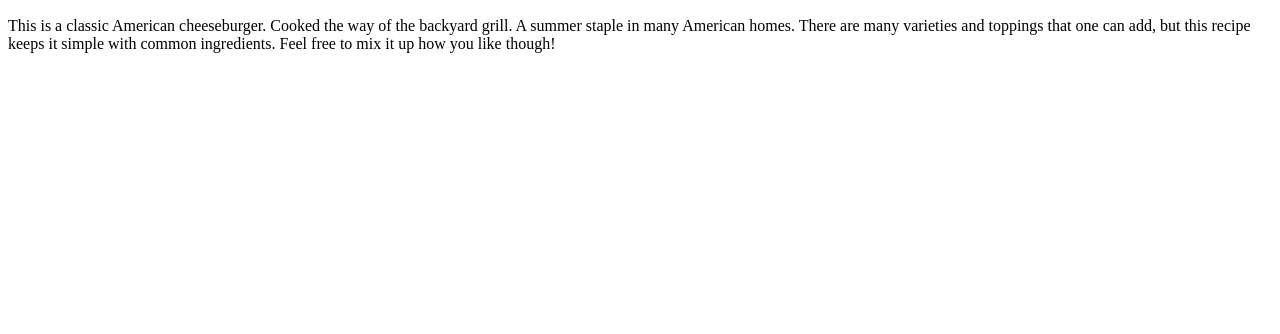
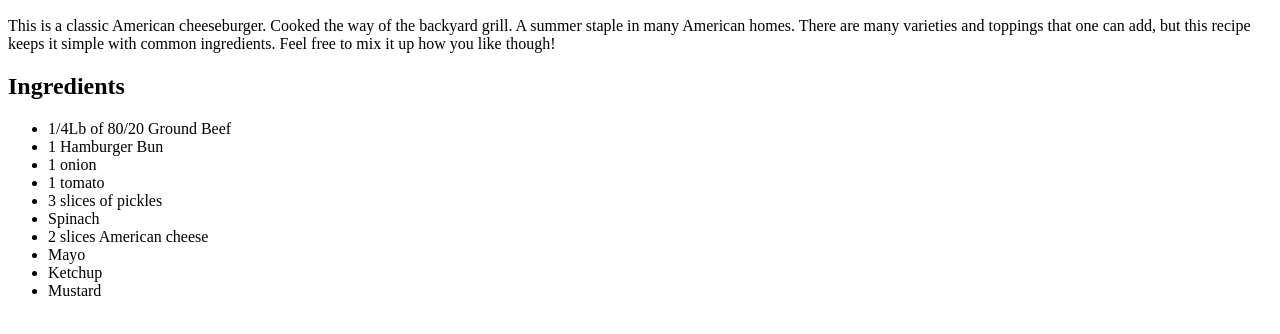
Before and after one commit to adamakers/odin-recipes, a plain HTML site: page recipes/burger.html in a window 1280 px wide. Shown: the part 434-768 px from the top of the page. Drawn offline with Linux system fonts and the light colour scheme.

Commit message:
Added the ingredients title and list

```diff
--- a/recipes/burger.html
+++ b/recipes/burger.html
@@ -11,5 +11,18 @@
   <img src="https://www.foodrepublic.com/wp-content/uploads/2012/03/033_FR11785.jpg" alt="Cheeseburger">
   <h2>Description</h2>
   <p>This is a classic American cheeseburger.  Cooked the way of the backyard grill.  A summer staple in many American homes.  There are many varieties and toppings that one can add, but this recipe keeps it simple with common ingredients.  Feel free to mix it up how you like though!</p>
+  <h2>Ingredients</h2>
+  <ul>
+    <li>1/4Lb of 80/20 Ground Beef</li>
+    <li>1 Hamburger Bun</li>
+    <li>1 onion</li>
+    <li>1 tomato</li>
+    <li>3 slices of pickles</li>
+    <li>Spinach</li>
+    <li>2 slices American cheese</li>
+    <li>Mayo</li>
+    <li>Ketchup</li>
+    <li>Mustard</li>
+  </ul>
 </body>
 </html>
```
